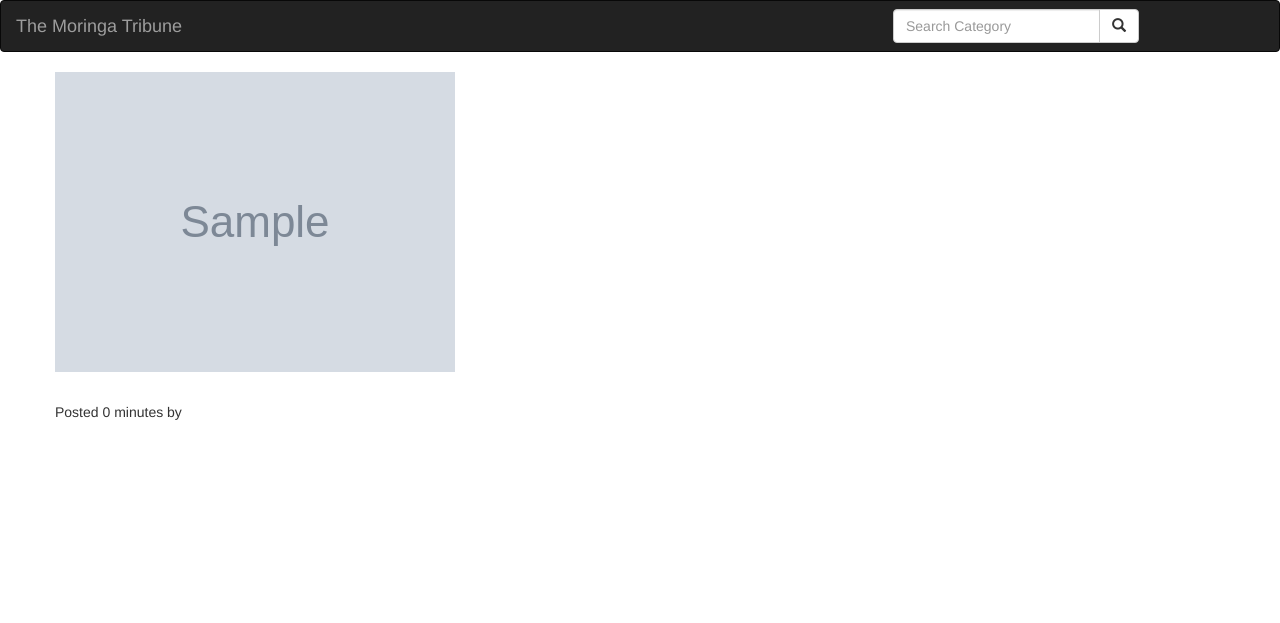
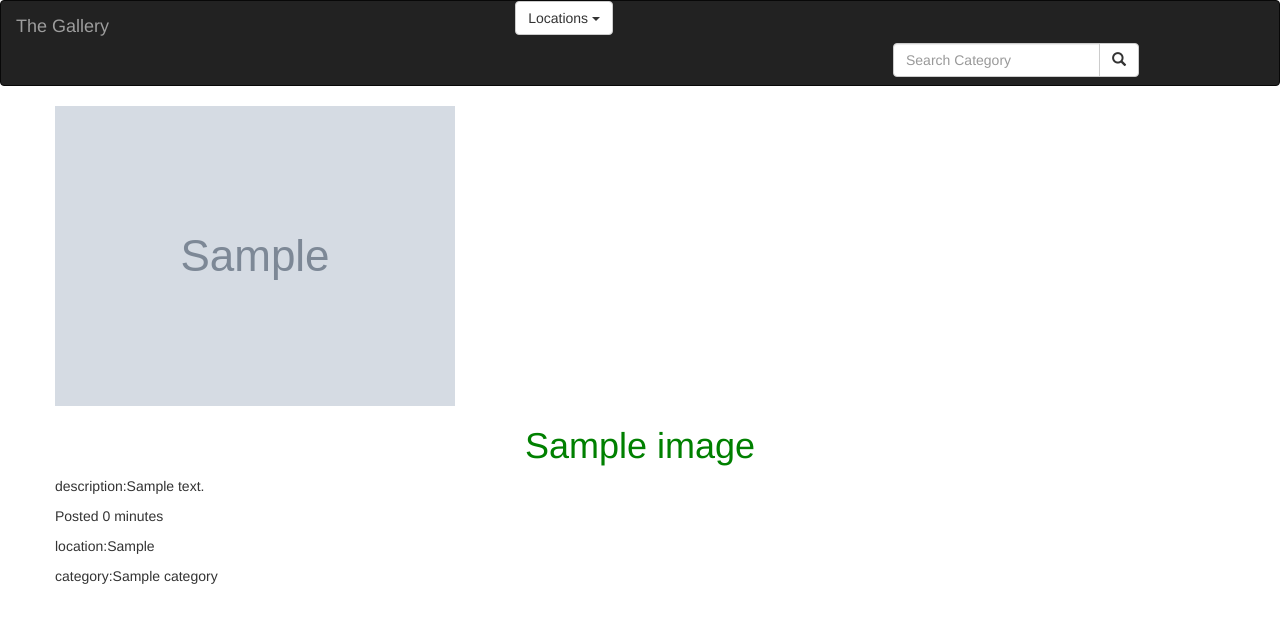
Before and after one commit to Magnific7/Personal-Gallery-application, a Django app: page /article/1 in a window 1280 px wide. Shown: the top 623 px of the page. Run offline with Django 3.2, Linux system fonts and the light colour scheme; tables that the repository leaves empty hold one stand-in row (values such as "Sample post"); grey boxes marked "Sample" are stand-in pictures; some libraries are stand-ins or nearby versions.

Commit message:
search functionality

```diff
--- a/news/models.py
+++ b/news/models.py
@@ -15,16 +15,16 @@ class Location(models.Model):
         ordering = ['location']
 
 class category(models.Model):
-    name = models.CharField(max_length =30)
+    cname = models.CharField(max_length =30)
 
     def __str__(self):
-        return self.name
+        return self.cname
 
 class Image(models.Model):
     name = models.CharField(max_length =60)
     description = models.TextField()
-    location = models.ForeignKey(Location)
-    category = models.ForeignKey(category)
+    location = models.ForeignKey(Location,db_column='location')
+    category = models.ForeignKey(category,db_column='cname')
     pub_date = models.DateTimeField(auto_now_add=True)
     image = models.ImageField(upload_to = 'articles/', )
 
@@ -44,8 +44,8 @@ class Image(models.Model):
         return locate
 
     @classmethod
-    def search_image(cls,category):
-        categories = cls.objects.filter(category__icontains=search_term)
+    def search_image(cls,search_term):
+        categories = Image.objects.filter(category__cname__contains=search_term)
         return categories
 
     @classmethod
--- a/news/templates/all-news/article.html
+++ b/news/templates/all-news/article.html
@@ -9,15 +9,17 @@
    </div>
 
    <div class="row">
-     <h1 class="text-center">{{image.title}}</h1>
+     <h1 class="text-center">{{image.name}}</h1>
    </div>
 
    <div class="row">
-     <p>{{image.post}}</p>
+     <p>description:{{image.description}}</p>
    </div>
 
    <div class="row">
-     <p>Posted {{image.pub_date|timesince}} by {{image.editor.first_name}}</p>
+     <p>Posted {{image.pub_date|timesince}} </p>
+     <p>location:{{image.location}}</p>
+     <p>category:{{image.category}}</p>
    </div>
 
  </div>
--- a/news/templates/navbar.html
+++ b/news/templates/navbar.html
@@ -9,16 +9,34 @@
   <nav class="navbar navbar-inverse">
     <div class="container-fluid">
       <div class="navbar-header">
-        <a class="navbar-brand" href="{% url 'allImages' %}">The Moringa Tribune</a>
+        <a class="navbar-brand" href="{% url 'allImages' %}">The Gallery</a>
       </div>
 
+      <div class="dropdown" style='margin-left:40%'>
+
+          <button class="btn btn-default dropdown-toggle"
+          type="button" id="dropdownMenu1" data-toggle="dropdown"
+          aria-haspopup="true" aria-expanded="false">
+          Locations
+          <span class="caret"></span>
+            </button>
+
+            <ul class="dropdown-menu" aria-labelledby="dropdownMenu1">
+
+              {% for loc in location %}
+                  <li><a href="/">{{loc.location}}</a></li>
+
+              {% endfor %}
+
+            </ul>
+          </div>
       <!-- Adding a search form  -->
       <div class="col-sm-4 col-md-4 navbar-right">
 
-        <form class="navbar-form" role="search" action="{% url 'search_results' %}">
+        <form class="navbar-form" role="search" action="{% url 'search_results' %}" method='get'>
 
           <div class="input-group">
-            <input type="text" class="form-control" placeholder="Search Category" name="image">
+            <input type="text" class="form-control" placeholder="Search Category" name="category">
             <div class="input-group-btn">
               <button class="btn btn-default" type="submit"><i class="glyphicon glyphicon-search"></i></button>
             </div>
--- a/news/views.py
+++ b/news/views.py
@@ -1,7 +1,8 @@
 from django.shortcuts import render
 from django.http  import HttpResponse,Http404
 import datetime as dt
-from .models import Image,Location
+import pyperclip
+from .models import Image,Location,category
 
 # Create your views here.
 # def welcome(request):
@@ -10,7 +11,9 @@ from .models import Image,Location
 def all_images(request):
     date = dt.date.today()
     images = Image.displaying_images()
-    return render(request, 'all-news/today-news.html', {"date": date,"images":images})
+    location = Location.objects.all()
+    categories = category.objects.all()
+    return render(request, 'all-news/today-news.html', {"date": date,"images":images,"location":location,"category":category})
 
 def convert_dates(dates):
 
@@ -23,28 +26,13 @@ def convert_dates(dates):
     day = days[day_number]
     return day
 
-# View Function to present news from past days
-# def past_days_news(request, past_date):
-#     try:
-#         # Converts data from the string Url
-#         date = dt.datetime.strptime(past_date, '%Y-%m-%d').date()
-#     except ValueError:
-#         # Raise 404 error when ValueError is thrown
-#         raise Http404()
-#         assert False
-
-#     if date == dt.date.today():
-#         return redirect(news_today)
-
-#     news = Article.days_news(date)
-#     return render(request, 'all-news/past-news.html',{"date": date,"news":news})
-
 def search_results(request):
 
-    if 'category' in request.GET and request.GET["category"]:
+    if 'category' in request.GET and request.GET['category']:
         search_term = request.GET.get("category")
-        searched_images = Images.search_by_title(search_term)
+        searched_images = Image.search_image(search_term)
         message = f"{search_term}"
+
 
         return render(request, 'all-news/search.html',{"message":message,"searched_images": searched_images})
 
@@ -55,6 +43,13 @@ def search_results(request):
 def image(request,images_id):
     try:
         image = Image.objects.get(id = images_id)
+        print('image.name')
     except DoesNotExist:
         raise Http404()
     return render(request,"all-news/article.html", {"image":image})
+
+# def copy_url(request,image_url):
+#     image_url = Image.objects.get(image=image_url)
+#     print('image_url.url')
+#     pyperclip.copy(image_url.url)
+#     return render(request, 'all-news/today-news.html', {"image_url": image_url})
--- a/requirements.txt
+++ b/requirements.txt
@@ -4,5 +4,6 @@ django-bootstrap3==11.1.0
 gunicorn==19.9.0
 Pillow==6.2.0
 psycopg2==2.8.3
+pyperclip==1.7.0
 pytz==2019.3
 whitenoise==4.1.4
```
Also changed, not shown: news/templates/all-news/search.html (+29 -4 lines), news/templates/all-news/today-news.html (+8 -4 lines), media/articles/nature.jpeg (added), media/articles/sunrise.jpg (added), news/migrations/0007_auto_20191011_1453.py (added).
